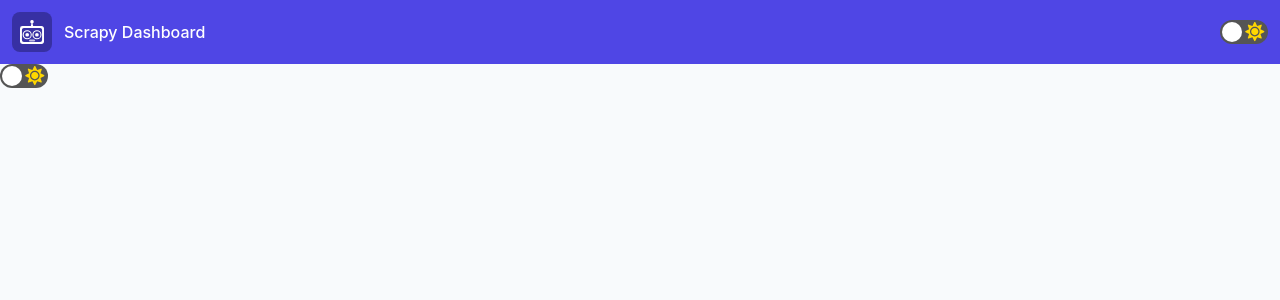
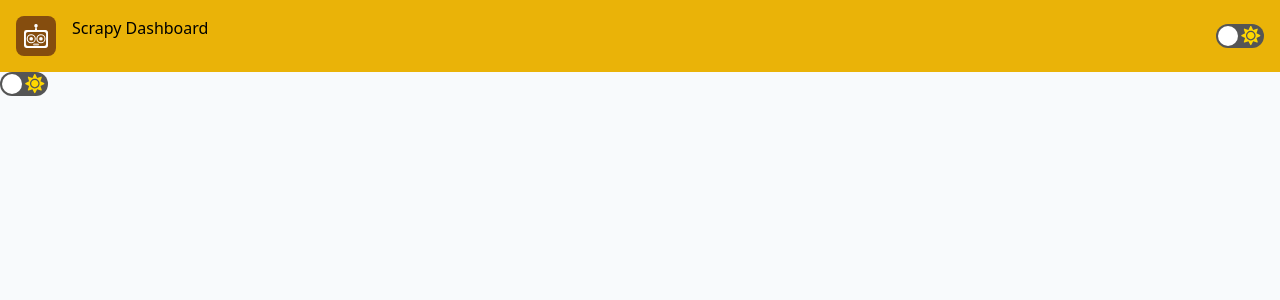
Before and after one commit to Benknightdark/ScrapydDashboard, a Next.js app in the folder web_site/: page /components/theme-switch in a window 1280 px wide. Shown: the top 300 px of the page. Built offline with nearby package versions, Linux system fonts and the light colour scheme.

Commit message:
update css

```diff
--- a/web_site/pages/_app.tsx
+++ b/web_site/pages/_app.tsx
@@ -1,34 +1,37 @@
 import '../styles/globals.css'
 import type { AppProps } from 'next/app'
 import { ThemeProvider } from 'next-themes';
-import { SpeakerphoneIcon, XIcon } from '@heroicons/react/outline'
 import ThemeSwitch from './components/theme-switch';
-import {SiProbot} from 'react-icons/si'
+import { SiProbot } from 'react-icons/si'
+import Head from 'next/head';
 function MyApp({ Component, pageProps }: AppProps) {
   return (
     <div className="bg-slate-50 dark:bg-black" style={{ height: "100vh" }}>
+      <Head>
+        <title>Spider Dashboard</title>
+        <link rel="icon" href="/favicon.ico" />
+        <link href="https://cdn.jsdelivr.net/npm/bootstrap@5.0.0-alpha3/dist/css/bootstrap.min.css" rel="stylesheet"
+          integrity="sha384-CuOF+2SnTUfTwSZjCXf01h7uYhfOBuxIhGKPbfEJ3+FqH/s6cIFN9bGr1HmAg4fQ" crossOrigin="anonymous"></link>
+        <link href="https://fonts.googleapis.com/css2?family=Material+Icons"
+          rel="stylesheet"></link>
+        <script src="https://cdn.jsdelivr.net/npm/bootstrap@5.0.0-alpha3/dist/js/bootstrap.bundle.min.js"
+          integrity="sha384-popRpmFF9JQgExhfw5tZT4I9/CI5e2QcuUZPOVXb1m7qUmeR2b50u+YFEYe1wgzy" crossOrigin="anonymous"></script>
+      </Head>
       <ThemeProvider attribute="class">
-        {/* <header className="py-2">
-          <div className="flex justify-between items-center">
-            <h2 className='text-slate-900 dark:text-white mt-5 text-base font-medium tracking-tight'>dashboard</h2>
-            <ThemeSwitch />
-          </div>
-        </header> */}
-
-        <div className="bg-indigo-600">
+        <div className="dark:bg-indigo-600 bg-yellow-500">
           <div className="p-3">
             <div className="flex items-center justify-between flex-wrap">
               <div className="w-0 flex-1 flex items-center">
-                <span className="flex p-2 rounded-lg bg-indigo-800">
+                <span className="flex p-2 rounded-lg dark:bg-indigo-800 bg-yellow-800">
                   <SiProbot className="h-6 w-6 text-white" aria-hidden="true"></SiProbot>
                 </span>
                 <p className="ml-3 font-medium text-white truncate">
-                  <span>Scrapy Dashboard</span>
+                  <span className='dark:text-white text-black'>Scrapy Dashboard</span>
                 </p>
               </div>
               <div className="flex-shrink-0  justify-end">
                 <div
-                  className="-mr-1 flex p-2 rounded-md hover:bg-indigo-500 focus:outline-none focus:ring-2 focus:ring-white sm:-mr-2"
+                  className="-mr-1 flex p-2 rounded-md  focus:outline-none focus:ring-2 focus:ring-white sm:-mr-2"
                 >
                   <ThemeSwitch />
                 </div>
--- a/web_site/pages/index.tsx
+++ b/web_site/pages/index.tsx
@@ -1,5 +1,3 @@
-import Head from 'next/head'
-// import styles from '../styles/Home.module.css'
 import NodeInfo from './components/node-info'
 import ProjectsInfo from './components/projects-info';
 import JobsInfo from './components/jobs-info';
@@ -8,18 +6,7 @@ import HistoryJobsInfo from './components/history-jobs-info';
 
 export default function Home() {
   return (
-    <div>
-      <Head>
-        <title>Spider Dashboard</title>
-        <link rel="icon" href="/favicon.ico" />
-        <link href="https://cdn.jsdelivr.net/npm/bootstrap@5.0.0-alpha3/dist/css/bootstrap.min.css" rel="stylesheet"
-          integrity="sha384-CuOF+2SnTUfTwSZjCXf01h7uYhfOBuxIhGKPbfEJ3+FqH/s6cIFN9bGr1HmAg4fQ" crossOrigin="anonymous"></link>
-        <link href="https://fonts.googleapis.com/css2?family=Material+Icons"
-          rel="stylesheet"></link>
-        <script src="https://cdn.jsdelivr.net/npm/bootstrap@5.0.0-alpha3/dist/js/bootstrap.bundle.min.js"
-          integrity="sha384-popRpmFF9JQgExhfw5tZT4I9/CI5e2QcuUZPOVXb1m7qUmeR2b50u+YFEYe1wgzy" crossOrigin="anonymous"></script>
-      </Head>
-      <div className="container-fluid  px-1">
+    <div className="container-fluid">
       <div className='row justify-content-center  px-2   no-gutters'>
         <div className='col-md-4  col-sm-12'>
           <div className='row justify-content-center  px-2   no-gutter'>
@@ -39,6 +26,5 @@ export default function Home() {
         </div>
       </div>
     </div>
-    </div>
   )
 }
--- a/web_site/styles/globals.css
+++ b/web_site/styles/globals.css
@@ -6,8 +6,7 @@ body {
 
   padding: 0;
   margin: 0;
-  font-family: -apple-system, BlinkMacSystemFont, Segoe UI, Roboto, Oxygen,
-    Ubuntu, Cantarell, Fira Sans, Droid Sans, Helvetica Neue, sans-serif;
+
 }
 
 a {
```
Also changed, not shown: 1 other file (tests, documents, lock files or other folders). Lines whose indentation alone changed are shown as unchanged.
